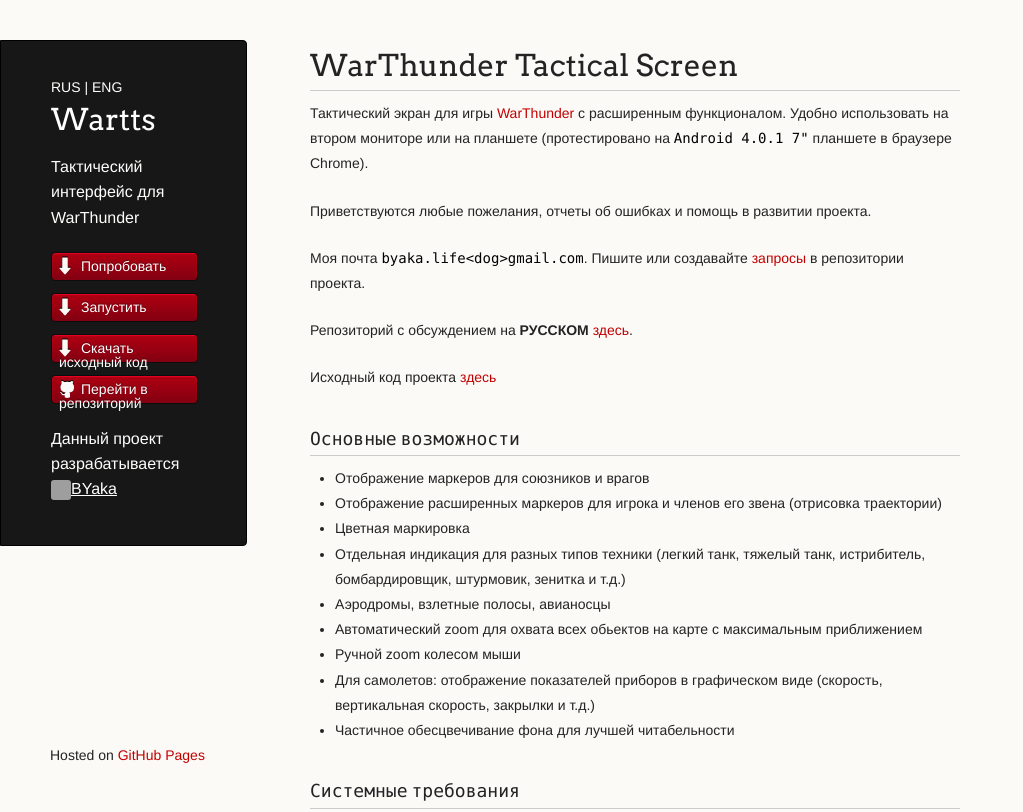
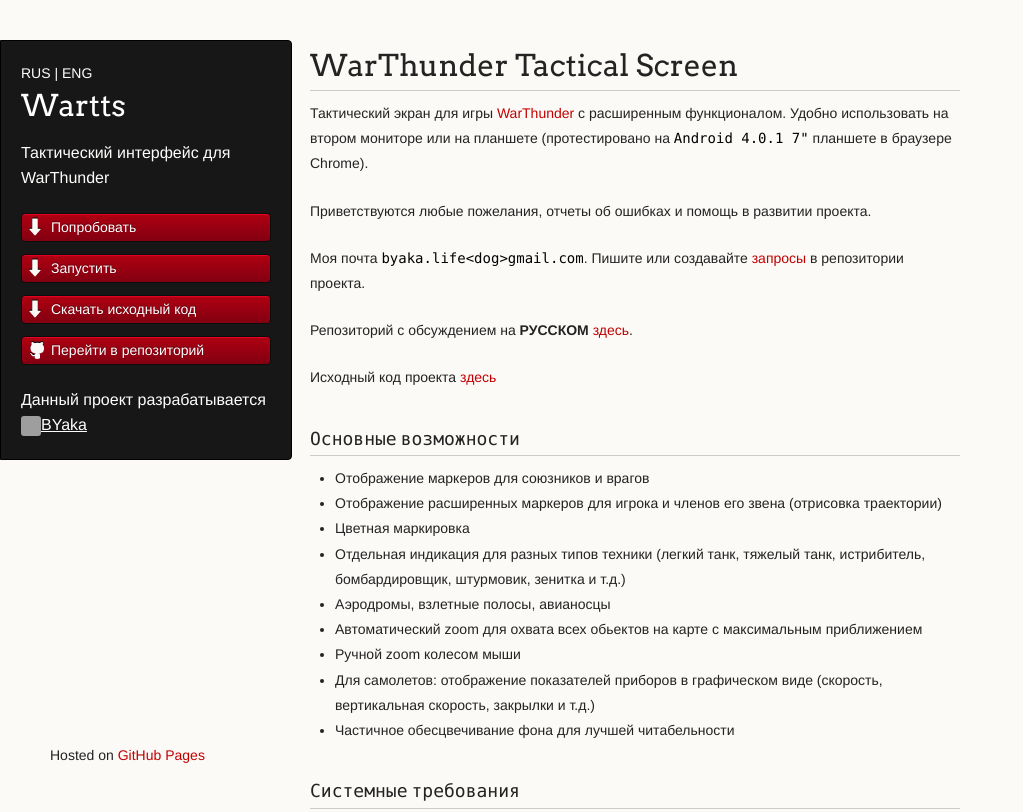
Before and after one commit to byaka/wartts, a plain HTML site: page index.html in a window 1280 px wide. Shown: the top 812 px of the page, without its empty margins (0-1023 px from the left). Drawn offline with Linux system fonts and the light colour scheme; grey boxes are pictures that could not be loaded.

Commit message:
Corrected styles

```diff
--- a/index.html
+++ b/index.html
@@ -15,17 +15,17 @@
   </head>
   <body>
     <div class="wrapper">
-      <header>
-        <span>RUS</span> | <a>ENG</a>
+      <header style="width: 250px; padding: 20px 20px 0px 20px; margin: 30px 20px 0 0;">
+        <small><span>RUS</span> | <a>ENG</a></small>
 
         <h1 class="header">Wartts</h1>
         <p class="header">Тактический интерфейс для WarThunder</p>
 
         <ul>
-          <li class="download"><a class="buttons" target="_blank" href="http://byaka.name/wartts/#fakeApi">Попробовать</a></li>
-          <li class="download"><a class="buttons" target="_blank" href="http://byaka.name/wartts/">Запустить</a></li>
-          <li class="download"><a class="buttons" href="https://github.com/byaka/wartts/zipball/master">Скачать исходный код</a></li>
-          <li><a class="buttons github" href="https://github.com/byaka/wartts">Перейти в репозиторий</a></li>
+          <li style="width: auto;"><a class="buttons" target="_blank" href="http://byaka.name/wartts/#fakeApi">Попробовать</a></li>
+          <li style="width: auto;"><a class="buttons" target="_blank" href="http://byaka.name/wartts/">Запустить</a></li>
+          <li style="width: auto;" class="download"><a class="buttons" href="https://github.com/byaka/wartts/zipball/master">Скачать исходный код</a></li>
+          <li style="width: auto;"><a class="buttons github" href="https://github.com/byaka/wartts">Перейти в репозиторий</a></li>
         </ul>
 
         <p class="header">Данный проект разрабатывается <a class="header name" href="https://github.com/byaka"><img style="border-radius: 3px; height: 20px; width: 20px;" src="https://avatars.githubusercontent.com/u/1580811?v=3&s=40">BYaka</a></p>
```
